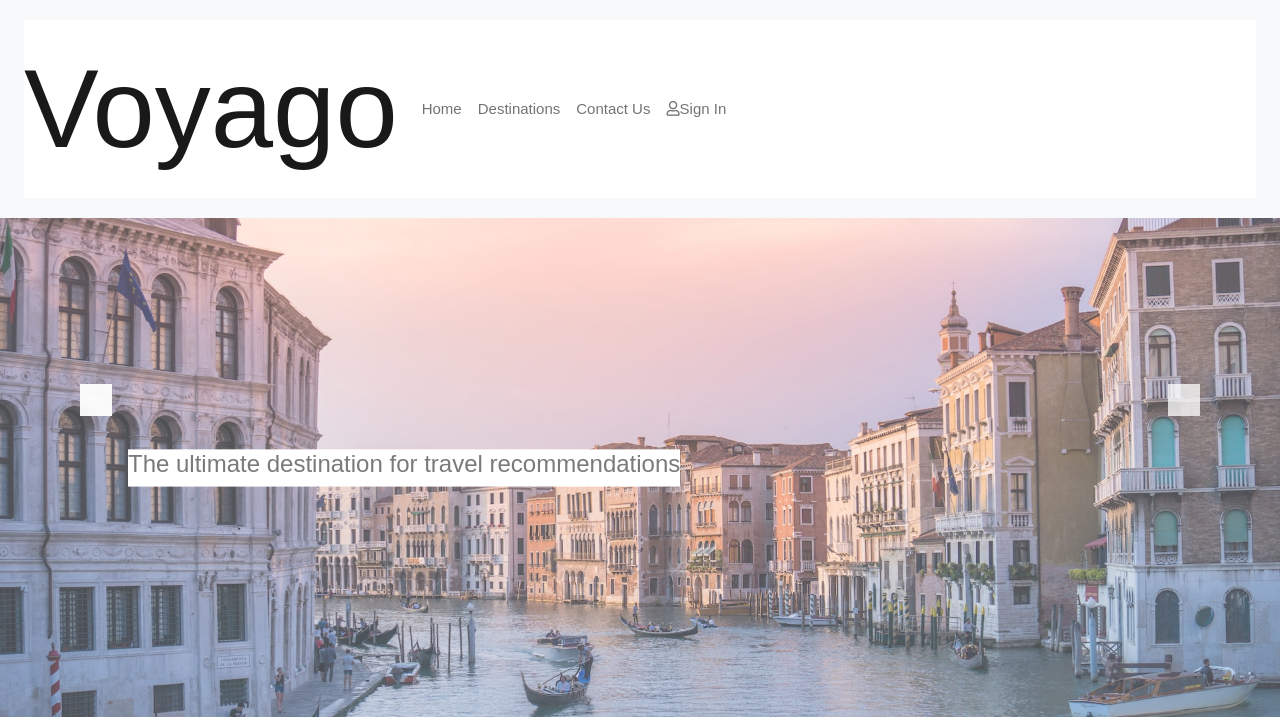
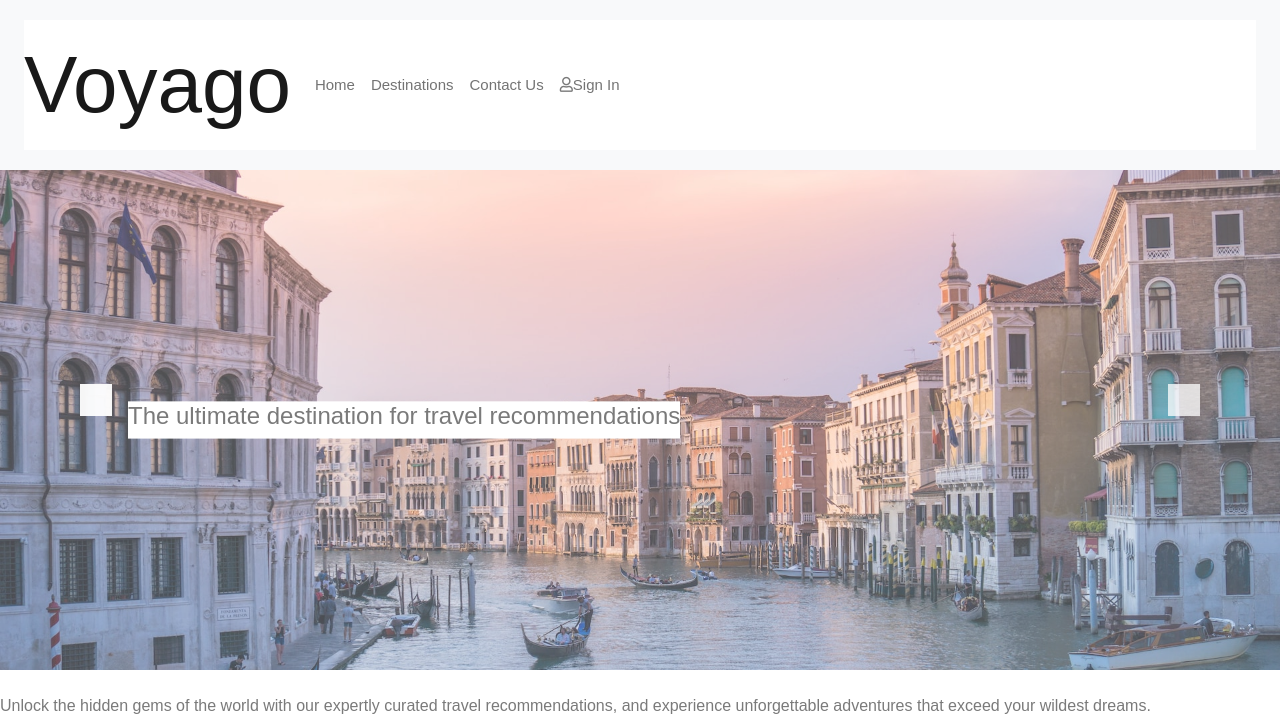
Before and after one commit to Salma394/Voyago, a Flask app: page / in a window 1280 px wide. Shown: the top 717 px of the page. Run offline with Flask 3, Linux system fonts and the light colour scheme; some libraries are stand-ins or nearby versions.

Commit message:
added changes to Nav bar and branding

```diff
--- a/application/static/styles.css
+++ b/application/static/styles.css
@@ -5,7 +5,7 @@
 }
 
 .navbar-brand {
-  font-size: 7rem;
+  font-size: 5rem;
   color: #7a7a7a;
   font-family: 'Poppins', sans-serif;
 }
--- a/application/templates/home.html
+++ b/application/templates/home.html
@@ -52,6 +52,7 @@
   </div>
 </div>
 
+<br>
     <p>Unlock the hidden gems of the world with our expertly curated travel recommendations, and experience unforgettable adventures that exceed your wildest dreams.</p>
 
 
--- a/application/templates/login.html
+++ b/application/templates/login.html
@@ -10,8 +10,8 @@
 
  <button type="login" class="btn btn-primary">Sign In</button>
     </form>
-     </div>
+
 
 <a href="register"><button type="register" class="btn btn-primary">Register</button></a>
-
+   </div>
 {% endblock %}
```
